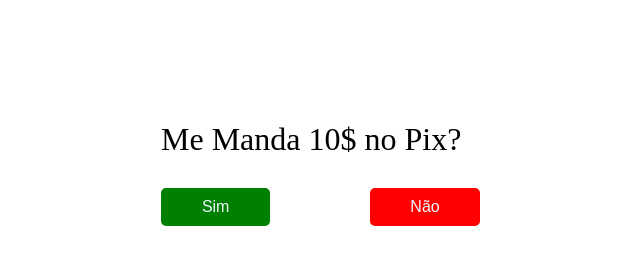
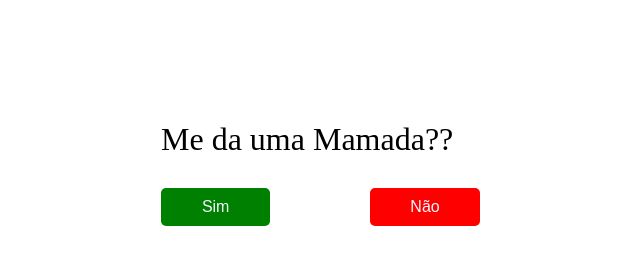
Before and after one commit to KelvenB/Pix, a plain HTML site: page index.html in a window 1280 px wide. Shown: the whole page, without its empty margins (329-969 px from the left). Drawn offline with Linux system fonts and the light colour scheme.

Commit message:
Update index.html

```diff
--- a/index.html
+++ b/index.html
@@ -11,7 +11,7 @@
 
 
     <div>
-        <h1>Me Manda 10$ no Pix?</h1>
+        <h1>Me da uma Mamada??</h1>
         <div class="buttons">
             <button class="sim">Sim</button>
             <button class="nao">Não</button>
```
